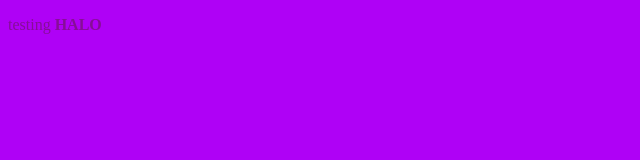
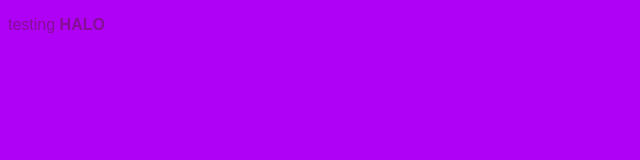
Before and after one commit to brolb/4GamesJS, a plain HTML site: page index.html in a window 1280 px wide. Shown: the full height of the page, 0-640 px from the left. Drawn offline with Linux system fonts and the light colour scheme.

Commit message:
font fix #2

```diff
--- a/index.html
+++ b/index.html
@@ -5,13 +5,10 @@
     <title>4GamesJS</title>
     <style>
       body {
-        @font-face {
-          font-family: 'FunnelSans';
-          src: url(fonts/FunnelSans-Medium.ttf);
-        }
+        @import url('https://fonts.googleapis.com/css2?family=Funnel+Sans:wght@550&display=swap');
         background-color:#af01f6;
         color:#860e96;
-        font-family: 'FunnelSans' sans-serif;
+        font-family: 'Funnel Sans', sans-serif;
       }
     </style>
   </head>
```
